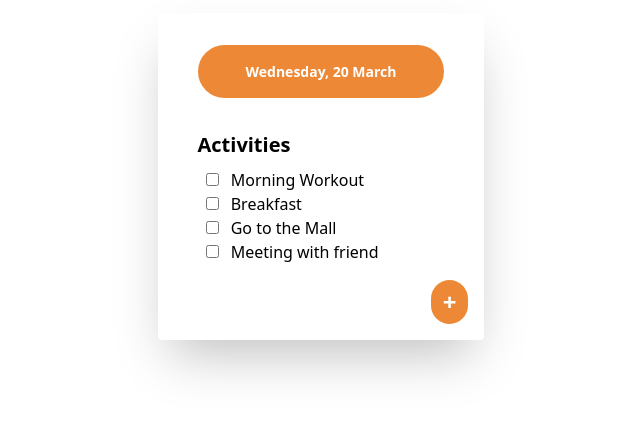
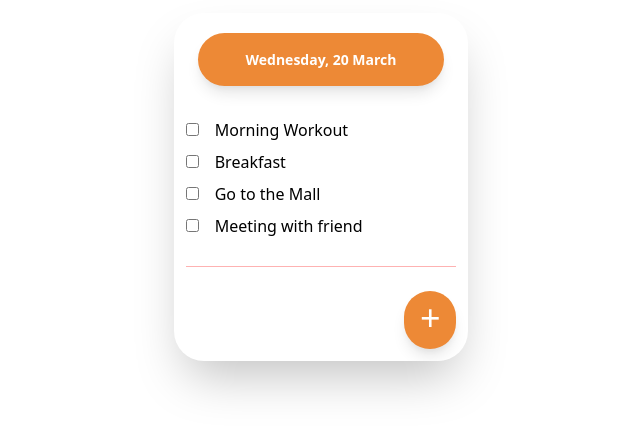
Before and after one commit to vaibhavvijay9/Todo-App, a plain HTML site: page index.html in a window 1280 px wide. Shown: the part 71-504 px from the top of the page, without its empty margins (319-959 px from the left). Drawn offline with nearby package versions, Linux system fonts and the light colour scheme.

Commit message:
design enhancements

```diff
--- a/index.html
+++ b/index.html
@@ -14,30 +14,31 @@
 <body>
     <div class="h-screen w-screen flex flex-col justify-start items-center">
         <h1 class="text-2xl mt-8">Todo App</h1>
-        <div class="min-h-64 mt-4 p-4 max-w-sm rounded overflow-hidden shadow-2xl">
-            <div class="px-6 py-4">
-                <span class="justify-center inline-block bg-orange-500 rounded-full px-12 py-4 text-sm font-semibold text-white">Wednesday, 20 March</span>
+        <div class="min-h-64 mt-4 p-3 pt-2 max-w-sm overflow-hidden shadow-2xl" style="border-radius:30px;">
+            <div class="p-3">
+                <span class="justify-center inline-block bg-orange-500 rounded-full px-12 py-4 text-sm font-semibold text-white shadow-lg ">Wednesday, 20 March</span>
             </div>
-            <div class="px-6 py-4">
-                <div class="font-bold text-xl mb-2">Activities</div>
-                <label class="block">
-                    <input class="mx-2 p-8 rounded-full" type="checkbox">
+            <div class="pt-4">
+                <!-- <div class="font-bold text-xl mb-2">Activities</div> -->
+                <label class="block leading-loose">
+                    <input class="mr-3" type="checkbox">
                     <span class="">Morning Workout</span>
                 </label>
-                <label class="block">
-                    <input class="mx-2 p-8 rounded-full" type="checkbox">
+                <label class="block leading-loose">
+                    <input class="mr-3" type="checkbox">
                     <span class="">Breakfast</span>
                 </label>
-                <label class="block">
-                        <input class="mx-2 p-8 rounded-full" type="checkbox">
+                <label class="block leading-loose">
+                        <input class="mr-3" type="checkbox">
                         <span class="">Go to the Mall</span>
                 </label>
-                <label class="block">
-                            <input class="mx-2 p-8 rounded-full" type="checkbox">
+                <label class="block leading-loose">
+                            <input class="mr-3" type="checkbox">
                             <span class="">Meeting with friend</span>
                 </label>
             </div>
-            <button class="float-right bg-orange-500 hover:bg-orange-700 text-white text-center text-2xl px-3 py-1 font-bold rounded-full">
+            <hr class="my-6 border-t border-red-300">
+            <button class="float-right bg-orange-500 hover:bg-orange-700 text-white text-4xl font-medium px-4 pb-1 rounded-full shadow-lg ">
             +</button>
         </div>
     </div>
```
